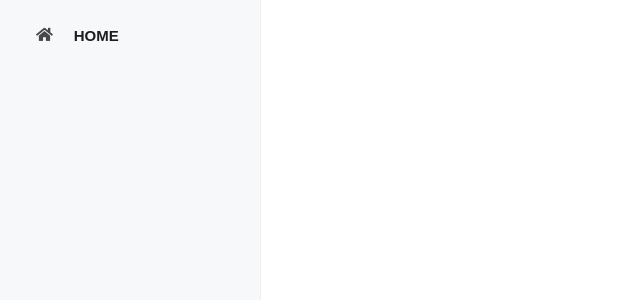
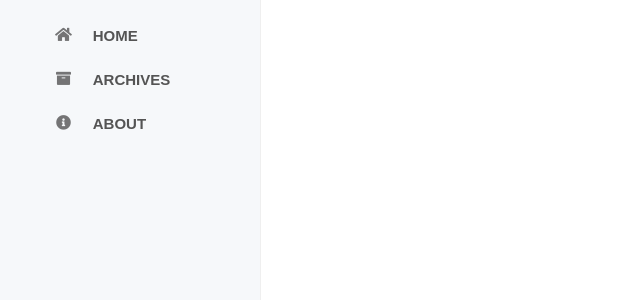
Before and after one commit to nam-yeun-hwa/my-blog, a Next.js app: page / in a window 1280 px wide. Shown: the top 300 px of the page, without its empty margins (0-640 px from the left). Built offline with nearby package versions, Linux system fonts and the light colour scheme.

Commit message:
design(layout):sidebar 메뉴 추가 및 마우스 오버 추가

```diff
--- a/src/app/(layoutCase)/layout.module.css
+++ b/src/app/(layoutCase)/layout.module.css
@@ -13,11 +13,18 @@
 }
 
 .nav {
-  padding: 0px 35px;
+  padding: 0px 20px;
 }
 
 .nav_item {
+  box-sizing: border-box;
+  width: 100%;
+  border-radius: 10px;
   list-style: none;
+  transition: color 0.15s ease-in-out, background-color 0.3s ease-in-out,
+    border-color 0.15s ease-in-out;
+  margin-bottom: 4px;
+  padding: 0px 34px;
 }
 
 .nav_link {
@@ -28,12 +35,21 @@
   color: var(--sidebar-active-color);
   text-decoration: none;
 }
+.active {
+  color: var(--sidebar-active-color);
+  background-color: var(--sidebar-hover-bg);
+}
+
+.nav_item:hover {
+  background-color: var(--sidebar-hover-bg);
+}
 
 .ico {
   font-size: 15px;
   height: 18px;
   opacity: 0.8;
   margin-right: 20px;
+  color: var(--sidebar-muted-color);
 }
 
 .nav_txt {
@@ -41,4 +57,5 @@
   align-items: center;
   line-height: 18px;
   font-size: 15px;
+  color: var(--sidebar-muted-color);
 }
--- a/src/app/(layoutCase)/layout.tsx
+++ b/src/app/(layoutCase)/layout.tsx
@@ -1,5 +1,7 @@
+'use client';
 import Link from 'next/link';
 import style from './layout.module.css';
+import { useSelectedLayoutSegment } from 'next/navigation';
 
 export default function Layout({
   children,
@@ -8,6 +10,8 @@ export default function Layout({
   children: React.ReactNode;
   modal: React.ReactNode;
 }) {
+  const segment = useSelectedLayoutSegment();
+
   return (
     <>
       <aside id="sidebar" className={style.sidebar}>
@@ -18,6 +22,18 @@ export default function Layout({
               <Link className={style.nav_link} href={'http://www.naver.com'}>
                 <i className={`fa-fw fas fa-home ${style.ico}`}></i>
                 <span className={style.nav_txt}>HOME</span>
+              </Link>
+            </li>
+            <li className={style.nav_item}>
+              <Link className={style.nav_link} href={'http://www.naver.com'}>
+                <i className={`fa-fw fas fa-archive ${style.ico}`}></i>
+                <span className={style.nav_txt}>ARCHIVES</span>
+              </Link>
+            </li>
+            <li className={style.nav_item}>
+              <Link className={style.nav_link} href={'http://www.naver.com'}>
+                <i className={`fa-fw fas fa-info-circle ${style.ico}`}></i>
+                <span className={style.nav_txt}>ABOUT</span>
               </Link>
             </li>
           </ul>
```
